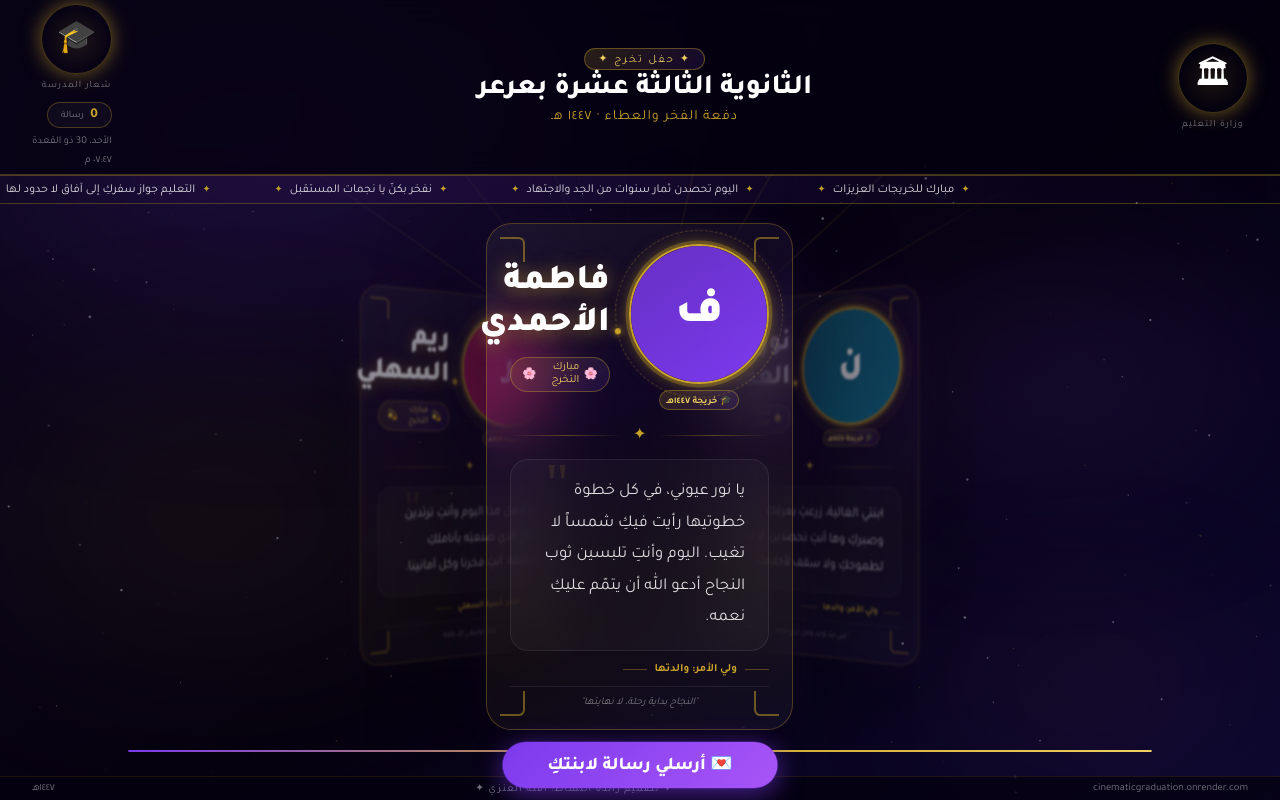
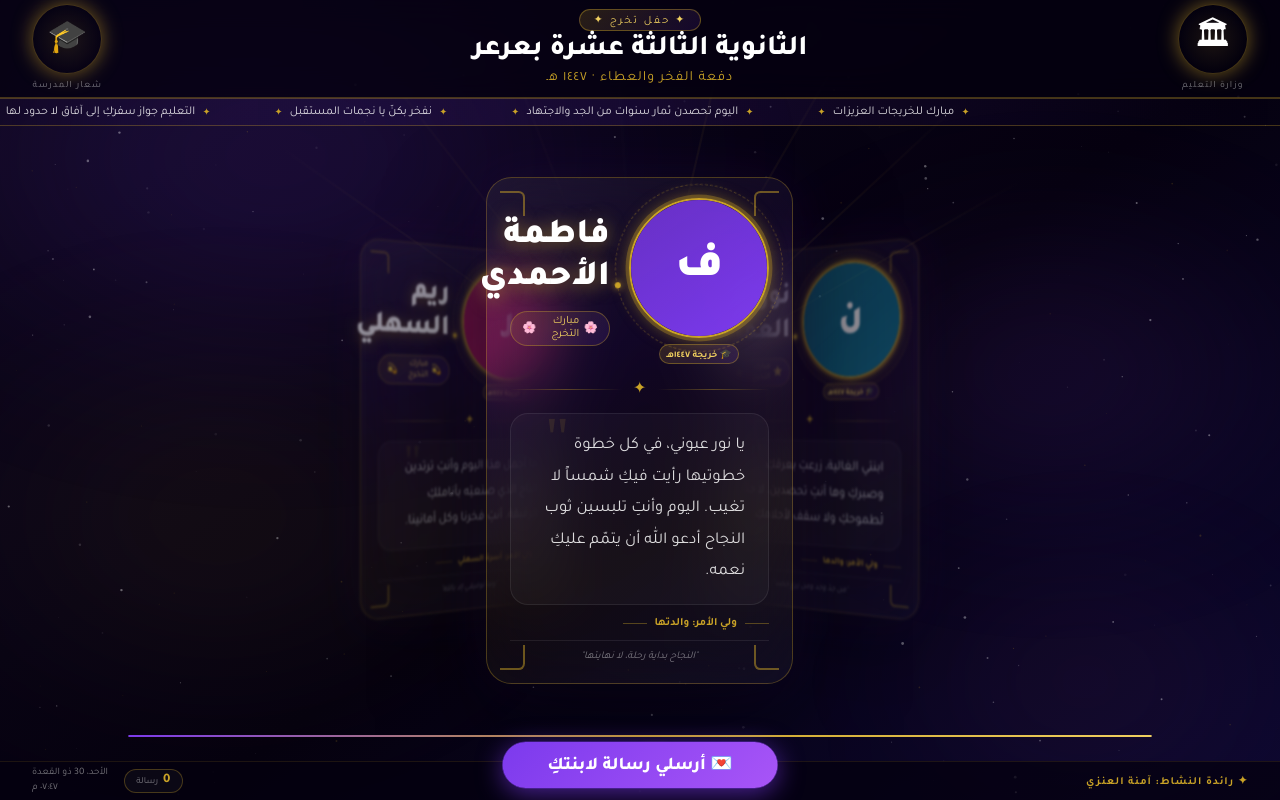
Before and after one commit to amnah1438/CINEMATICGRADUATION, a Django app: page / in a window 1280 px wide. Run offline with Django 5.2, Linux system fonts and the light colour scheme; data that the repository does not hold is empty.

Commit message:
Fix display

```diff
--- a/board/templates/board/display.html
+++ b/board/templates/board/display.html
@@ -97,11 +97,20 @@
     .header-title{font-size:clamp(1.1rem,2.2vw,2.4rem);font-weight:800;color:var(--text);line-height:1.2;}
     .header-sub{font-size:clamp(.65rem,1.1vw,1rem);color:var(--primary);letter-spacing:1px;margin-top:.2em;}
 
-    .h-right{display:flex;flex-direction:column;align-items:flex-start;gap:.3em;flex-shrink:0;}
-    .datetime{font-size:.65em;color:var(--muted);line-height:1.8;text-align:right;}
+    .h-right{display:flex;flex-direction:column;align-items:center;gap:.3em;flex-shrink:0;}
+    .datetime{font-size:.62em;color:var(--muted);line-height:1.6;text-align:center;}
     .counter-badge{display:inline-flex;align-items:center;gap:.4em;background:var(--msg-bg);border:1px solid var(--card-border);border-radius:50px;padding:.22em .8em;}
     .counter-num{font-size:.85em;font-weight:800;color:var(--primary);}
     .counter-lbl{font-size:.6em;color:var(--muted);}
+
+    /* ── PAUSE INDICATOR ── */
+    .pause-hint{position:fixed;top:50%;left:50%;transform:translate(-50%,-50%);background:rgba(0,0,0,.6);border:1.5px solid var(--card-border);border-radius:50%;width:80px;height:80px;display:flex;align-items:center;justify-content:center;font-size:2.2rem;z-index:500;opacity:0;pointer-events:none;transition:opacity .3s;}
+    .pause-hint.show{opacity:1;}
+    body.paused .pause-hint{opacity:1;}
+
+    /* إخفاء النقاط عند كثرة الرسائل */
+    .card-counter{font-size:.7em;color:var(--muted);text-align:center;padding:.2em 0 .4em;flex-shrink:0;display:none;}
+    .card-counter.visible{display:block;}
 
     /* ── TICKER ── */
     .ticker{width:100%;overflow:hidden;flex-shrink:0;background:linear-gradient(90deg,transparent,var(--ticker-bg),transparent);border-top:1px solid var(--card-border);border-bottom:1px solid var(--card-border);padding:.4em 0;}
@@ -215,7 +224,13 @@
 
     /* ══ BOTTOM ══ */
     .bottom-bar{width:100%;padding:.5vh 2.5vw;display:flex;justify-content:space-between;align-items:center;flex-shrink:0;border-top:1px solid var(--bottom-brd);background:var(--bottom-bg);gap:1vw;}
-    .credit{font-size:.65em;color:var(--muted);letter-spacing:1px;text-align:center;}
+    .credit-name{font-size:.68em;color:var(--primary);font-weight:700;letter-spacing:1px;white-space:nowrap;}
+    .credit{font-size:.62em;color:var(--muted);letter-spacing:1px;text-align:center;}
+    .bottom-info{display:flex;align-items:center;gap:1em;flex-shrink:0;}
+    .bottom-time{font-size:.62em;color:var(--muted);text-align:left;line-height:1.5;}
+    .bottom-counter{display:inline-flex;align-items:center;gap:.3em;background:var(--msg-bg);border:1px solid var(--card-border);border-radius:50px;padding:.18em .7em;}
+    .bottom-counter .counter-num{font-size:.82em;font-weight:800;color:var(--primary);}
+    .bottom-counter .counter-lbl{font-size:.58em;color:var(--muted);}
 
     /* ══ FAB ══ */
     .fab{position:fixed;bottom:1.5vh;left:50%;transform:translateX(-50%);background:var(--fab-bg);border:none;border-radius:60px;padding:.6em 2.5em;font-family:inherit;font-size:clamp(.85rem,1.4vw,1.2rem);font-weight:800;color:#fff;cursor:pointer;z-index:200;box-shadow:0 5px 25px var(--fab-shadow);animation:fabPulse 2.8s ease-in-out infinite;text-decoration:none;display:flex;align-items:center;gap:.4em;white-space:nowrap;}
@@ -255,8 +270,7 @@
       <div class="header-sub">{% if settings %}{{ settings.batch }}{% else %}دفعة الفخر والعطاء · ١٤٤٧ هـ{% endif %}</div>
     </div>
 
-    <!-- يمين: شعار المدرسة + معلومات -->
-    <div class="h-right">
+    <!-- يمين: شعار المدرسة فقط -->
     <div class="logo-wrap">
       <div class="logo-ring">
         {% if settings and settings.school_logo %}
@@ -264,12 +278,6 @@
         {% else %}<span class="logo-default">🎓</span>{% endif %}
       </div>
       <div class="logo-label">شعار المدرسة</div>
-      </div>
-      <div class="counter-badge" style="margin-top:.3em">
-        <span class="counter-num">{{ messages|length }}</span>
-        <span class="counter-lbl">رسالة</span>
-      </div>
-      <div class="datetime" id="datetime"></div>
     </div>
   </div>
 
@@ -282,13 +290,23 @@
   <!-- PROGRESS -->
   <div class="timer-bar-wrap"><div class="timer-bar" id="timer-bar"></div></div>
   <div class="progress-wrap" id="dots"></div>
+  <div class="card-counter" id="card-counter"></div>
 
   <!-- BOTTOM -->
   <div class="bottom-bar">
-    <div style="font-size:.65em;color:var(--muted);">cinematicgraduation.onrender.com</div>
-    <div class="credit">✦ تصميم رائدة النشاط: آمنة العنزي ✦</div>
-    <div style="font-size:.65em;color:var(--muted);">١٤٤٧هـ</div>
+    <div class="credit-name">✦ رائدة النشاط: آمنة العنزي</div>
+    <div class="credit">حفل تخرج الطالبات · ١٤٤٧هـ</div>
+    <div class="bottom-info">
+      <div class="bottom-counter">
+        <span class="counter-num">{{ messages|length }}</span>
+        <span class="counter-lbl">رسالة</span>
       </div>
+      <div class="bottom-time" id="datetime"></div>
+    </div>
+  </div>
+
+  <!-- مؤشر الإيقاف -->
+  <div class="pause-hint" id="pause-hint">⏸</div>
 
 </div>
 
@@ -452,13 +470,66 @@ function buildCards(){
   });
 }
 
-function startBar(){const b=document.getElementById('timer-bar');b.style.transition='none';b.style.width='0%';requestAnimationFrame(()=>requestAnimationFrame(()=>{b.style.transition=`width ${SETTINGS.cardSpeed}ms linear`;b.style.width='100%';}));}
-function showCard(idx){current=idx;updatePositions();setTimeout(()=>spawnConf(60),300);startBar();}
-function nextCard(){current=(current+1)%graduates.length;showCard(current);}
-function startShow(){if(mainTimer)clearInterval(mainTimer);current=0;buildCards();showCard(0);mainTimer=setInterval(nextCard,SETTINGS.cardSpeed);}
+let isPaused = false;
+const pauseHint = document.getElementById('pause-hint');
+
+function startBar(){
+  const b=document.getElementById('timer-bar');
+  b.style.transition='none';b.style.width='0%';
+  if(!isPaused) requestAnimationFrame(()=>requestAnimationFrame(()=>{b.style.transition=`width ${SETTINGS.cardSpeed}ms linear`;b.style.width='100%';}));
+}
+function showCard(idx){current=idx;updatePositions();setTimeout(()=>spawnConf(30),300);startBar();}
+function nextCard(){if(isPaused)return;current=(current+1)%graduates.length;showCard(current);}
+function startShow(){
+  if(mainTimer)clearInterval(mainTimer);
+  current=0;buildCards();
+
+  // النقاط: أخفيها إذا أكثر من ٢٥ واستبدلها بعداد
+  const dotsEl=document.getElementById('dots');
+  const counterEl=document.getElementById('card-counter');
+  if(graduates.length>25){
+    dotsEl.style.display='none';
+    counterEl.classList.add('visible');
+  }
+
+  showCard(0);
+  mainTimer=setInterval(nextCard,SETTINGS.cardSpeed);
+
+  // تحديث العداد
+  if(graduates.length>25){
+    const orig=updatePositions;
+    updatePositions=function(){
+      orig();
+      counterEl.textContent=`${current+1} / ${graduates.length}`;
+    };
+    updatePositions();
+  }
+}
+
+/* ══ إيقاف / تشغيل بالضغط ══ */
+function togglePause(){
+  isPaused=!isPaused;
+  pauseHint.textContent=isPaused?'⏸':'▶';
+  pauseHint.classList.add('show');
+  setTimeout(()=>pauseHint.classList.remove('show'),1500);
+  if(!isPaused){
+    // استأنف
+    showCard(current);
+    if(mainTimer)clearInterval(mainTimer);
+    mainTimer=setInterval(nextCard,SETTINGS.cardSpeed);
+  } else {
+    clearInterval(mainTimer);
+    const b=document.getElementById('timer-bar');
+    b.style.transition='none';
+  }
+}
+document.getElementById('stage').addEventListener('click',togglePause);
+document.getElementById('stage').addEventListener('touchend',function(e){e.preventDefault();togglePause();},{passive:false});
 
 startShow();
-setTimeout(()=>location.reload(),90000);
+// إعادة تحميل بعد دورة كاملة على كل الرسائل + هامش ٣٠ ثانية
+const _reloadAfter = Math.max(180000, graduates.length * SETTINGS.cardSpeed + 30000);
+setTimeout(()=>location.reload(), _reloadAfter);
 </script>
 </body>
 </html>
```
Lines whose indentation alone changed are shown as unchanged.
